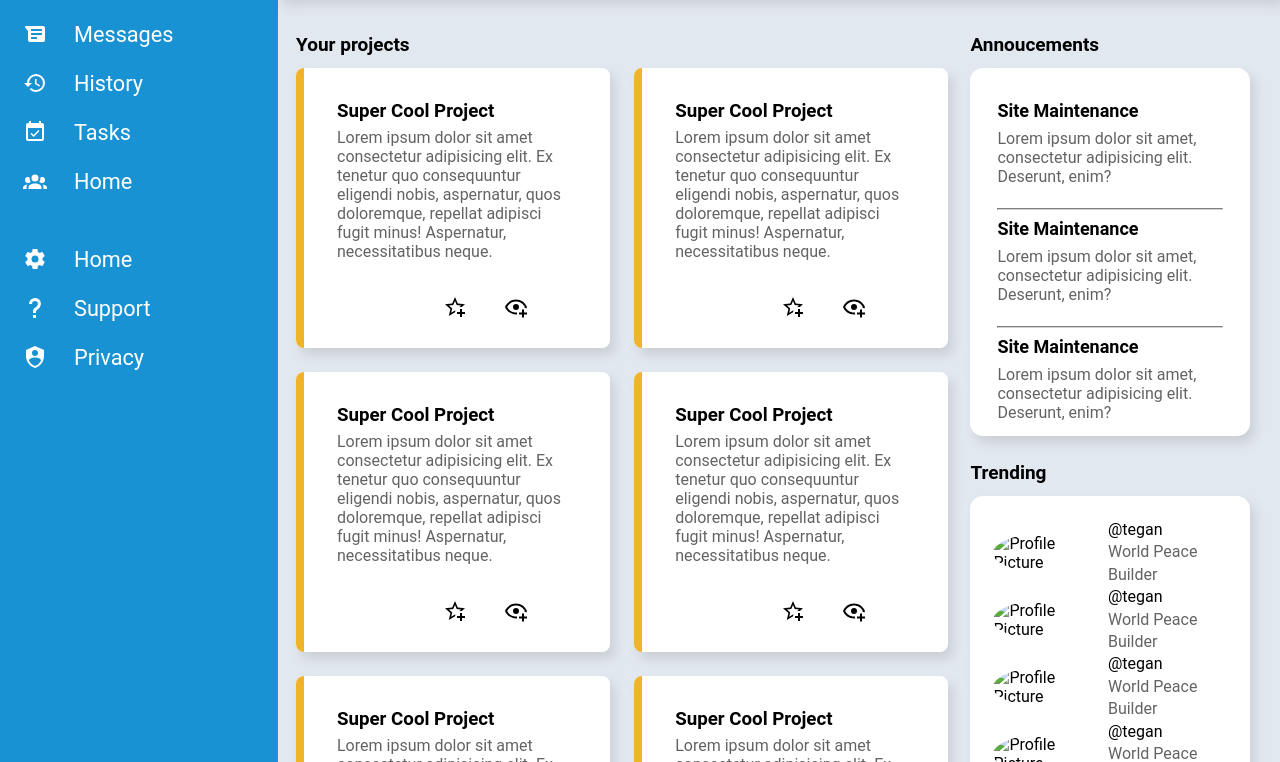
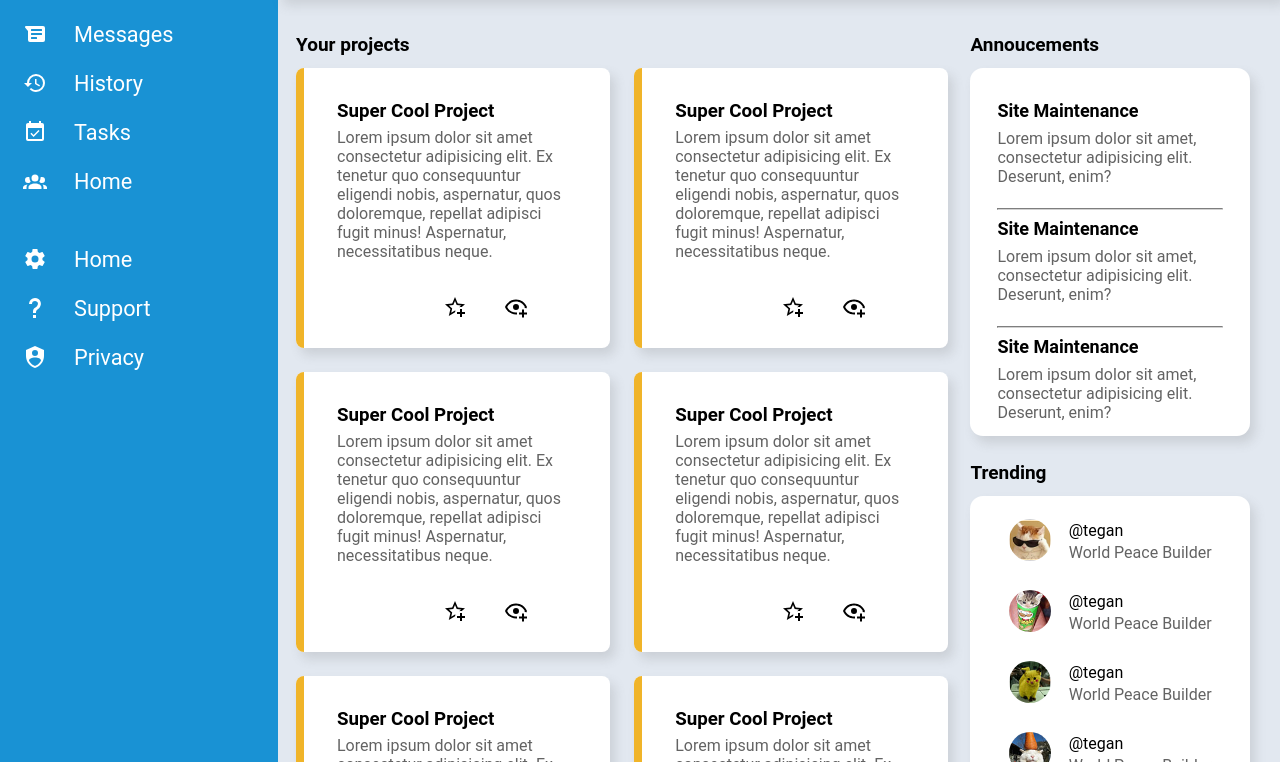
Before and after one commit to Zhiul/Dashboard-Project, a plain HTML site: page index.html in a window 1280 px wide. Shown: the part 190-952 px from the top of the page. Drawn offline with Linux system fonts and the light colour scheme; the site is published under a folder, as on GitHub Pages, so addresses that start at the root find nothing.

Commit message:
Corrected images path

```diff
--- a/index.html
+++ b/index.html
@@ -199,7 +199,7 @@
                 <p class="trending-title">Trending</p>
                 <div class="trending">
                     <li>
-                        <a href="#" aria-label="Profile Picture"><img class='profile-picture small' src="/assets/1.png" alt="Profile Picture"></a>
+                        <a href="#" aria-label="Profile Picture"><img class='profile-picture small' src="./assets/1.png" alt="Profile Picture"></a>
                         <div class="account-info">
                             <a href="#">@tegan</a>
                             <p>World Peace Builder</p>
@@ -207,7 +207,7 @@
                     </li>
 
                     <li>
-                        <a href="#" aria-label="Profile Picture"><img class='profile-picture small' src="/assets/2.jpg" alt="Profile Picture"></a>
+                        <a href="#" aria-label="Profile Picture"><img class='profile-picture small' src="./assets/2.jpg" alt="Profile Picture"></a>
                         <div class="account-info">
                             <a href="#">@tegan</a>
                             <p>World Peace Builder</p>
@@ -215,7 +215,7 @@
                         </li>
 
                     <li>
-                        <a href="#" aria-label="Profile Picture"><img class='profile-picture small' src="/assets/3.jpg" alt="Profile Picture"></a>
+                        <a href="#" aria-label="Profile Picture"><img class='profile-picture small' src="./assets/3.jpg" alt="Profile Picture"></a>
                         <div class="account-info">
                             <a href="#">@tegan</a>
                             <p>World Peace Builder</p>
@@ -223,7 +223,7 @@
                         </li>
 
                     <li>
-                        <a href="#" aria-label="Profile Picture"><img class='profile-picture small' src="/assets/4.jpg" alt="Profile Picture"></a>
+                        <a href="#" aria-label="Profile Picture"><img class='profile-picture small' src="./assets/4.jpg" alt="Profile Picture"></a>
                         <div class="account-info">
                             <a href="#">@tegan</a>
                             <p>World Peace Builder</p>
```
